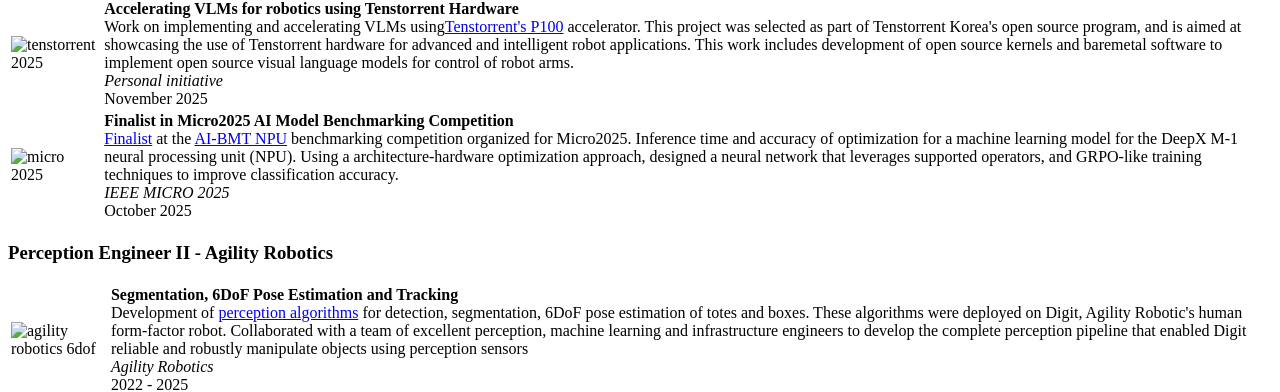
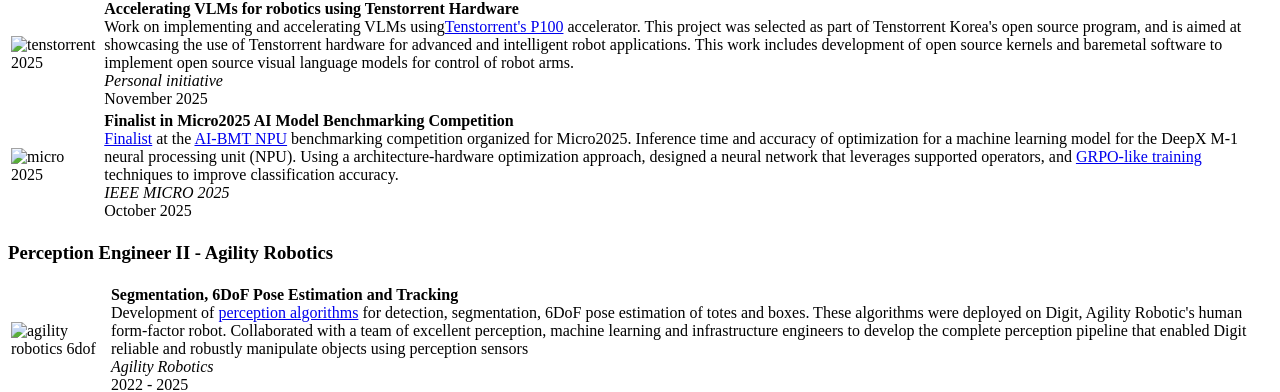
Before and after one commit to juanmed/juanmed.github.io, a Jekyll site: the page built from _posts/2025-11-01-presentation.md, in a window 1280 px wide and 900 px high, scrolled down 658 px. Shown: the part 130-522 px from the top of the window. Built offline with Jekyll 4.4.1, drawn with Linux system fonts in a browser that asks for light colours; some of the changed lines change nothing that is shown.

Commit message:
Some more updates

```diff
--- a/_posts/2025-11-01-presentation.md
+++ b/_posts/2025-11-01-presentation.md
@@ -55,7 +55,7 @@
       <img class="education-logo" src="{{ site.baseurl }}public/img/micro2025.png" alt="micro 2025" width="2000">
     </td>
     <td>
-      <strong>Finalist in Micro2025 AI Model Benchmarking Competition</strong><br> <a href="https://www.linkedin.com/posts/deepx-corp_micro2025-snu-deepx-activity-7387449344016343040-MJrD">Finalist</a> at the <a href="https://www.ai-bmt.com/micro2025-competition/overview">AI-BMT NPU</a> benchmarking competition organized for Micro2025.  Inference time and accuracy of optimization for a machine learning model for the DeepX M-1 neural processing unit (NPU). Using a architecture-hardware optimization approach, designed a neural network that leverages supported operators, and GRPO-like training techniques to improve classification accuracy.<br><em>IEEE MICRO 2025</em><br>October 2025
+      <strong>Finalist in Micro2025 AI Model Benchmarking Competition</strong><br> <a href="https://www.linkedin.com/posts/deepx-corp_micro2025-snu-deepx-activity-7387449344016343040-MJrD">Finalist</a> at the <a href="https://www.ai-bmt.com/micro2025-competition/overview">AI-BMT NPU</a> benchmarking competition organized for Micro2025.  Inference time and accuracy of optimization for a machine learning model for the DeepX M-1 neural processing unit (NPU). Using a architecture-hardware optimization approach, designed a neural network that leverages supported operators, and <a href="https://github.com/juanmed/moa-challenge-micro2025">GRPO-like training</a> techniques to improve classification accuracy. <br><em>IEEE MICRO 2025</em><br>October 2025
     </td>
   </tr>
 </table>
```
Also changed, not shown: 3 other files.
